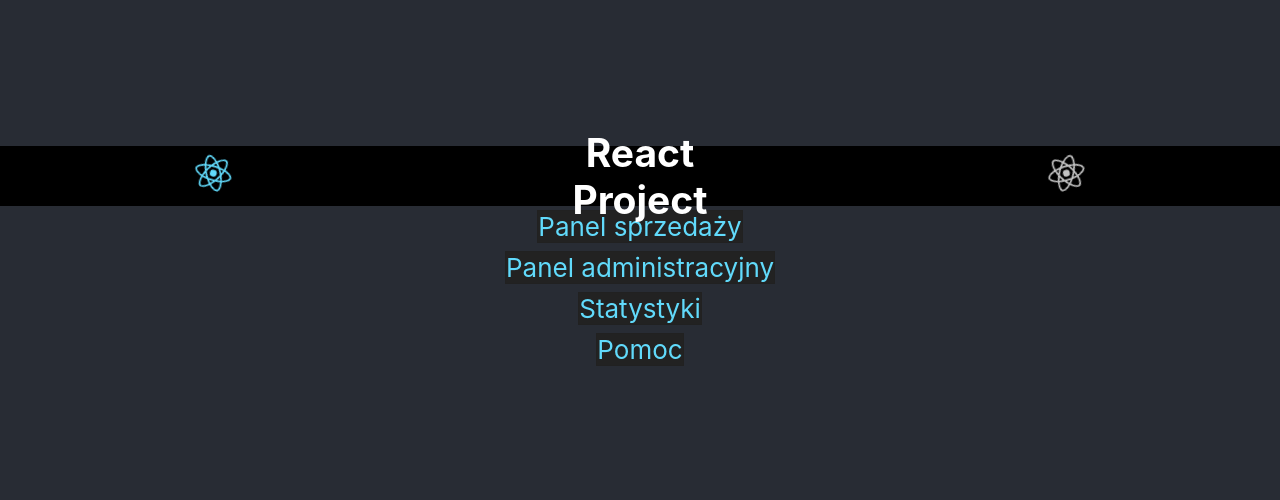
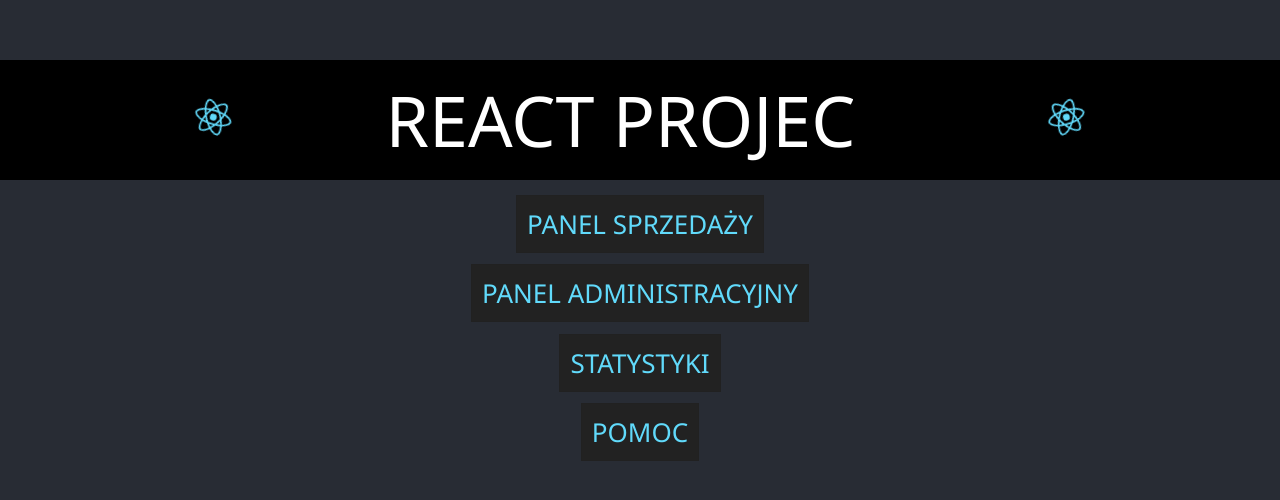
Before and after one commit to DJ-Chemik/Mercurius, a React (Create React App) app in the folder front/: page / in a window 1280 px wide. Shown: the part 142-642 px from the top of the page. Built offline with nearby package versions, Linux system fonts and the light colour scheme.

Commit message:
[RDT-5] Change the appearance of the main page

```diff
--- a/front/src/components/App/App.css
+++ b/front/src/components/App/App.css
@@ -28,6 +28,17 @@
   color: #61dafb;
 }
 
+.App-title {
+  /**background-color: greenyellow;**/
+  font-size: 70px;
+  font-family: Segoe UI;
+  font-weight: lighter;
+  width: 600px;
+  margin: 10px;
+  justify-content: center;
+}
+
+
 @keyframes App-logo-spin {
   from {
     transform: rotate(0deg);
--- a/front/src/components/App/MainPage/MainPage.tsx
+++ b/front/src/components/App/MainPage/MainPage.tsx
@@ -11,11 +11,11 @@
     <MainPageStyled >
       <Header />
       <RouteLink to={APP_PAGE.SALES}>
-        <Button title="Panel sprzedaży" />
+        <Button title="PANEL SPRZEDAŻY" />
       </RouteLink>
-      <Button title="Panel administracyjny" />
-      <Button title="Statystyki" />
-      <Button title="Pomoc" />
+      <Button title="PANEL ADMINISTRACYJNY" />
+      <Button title="STATYSTYKI" />
+      <Button title="POMOC" />
     </MainPageStyled>
   )
 }
--- a/front/src/components/App/SalesArea/SalesArea.tsx
+++ b/front/src/components/App/SalesArea/SalesArea.tsx
@@ -1,4 +1,5 @@
 import Button from "../../UI/Button/Button";
+import Header from "../../UI/Header/Header";
 import RouteLink from "../../UI/RouteLink/RouteLink.styled";
 import { APP_PAGE } from "../App";
 import { SalesAreaStyled } from "./SalesArea.styled";
--- a/front/src/components/UI/Button/Button.styled.ts
+++ b/front/src/components/UI/Button/Button.styled.ts
@@ -3,7 +3,11 @@
 export const ButtonWrapper = styled.div`
   background: #222;
   border: 1px solid #212121;
-  margin: 0.25rem;
+  margin: 0.35rem;
   cursor: pointer;
   color: #61dafb;
+  padding: 10px;
+  /*width: 25%;*/
+  font-family: Segoe UI;
+  font-weight: lighter;
 `;
--- a/front/src/components/UI/Header/Header.styled.ts
+++ b/front/src/components/UI/Header/Header.styled.ts
@@ -3,7 +3,8 @@
 export const MainPanel = styled.div`
   color: white;
   width: 100%;
-  height: 60px;
+  height: 120px;
+  margin: 10px;
 `
 
 export const PanelElement = styled.div`
@@ -39,6 +40,6 @@
 
 export const PanelImageRight = styled.img`
    width: 30%;
-   filter: grayscale(100%);
+   /**filter: grayscale(100%);**/
    animation: ${rotateRight} 10s linear infinite;
 `
--- a/front/src/components/UI/Header/Header.tsx
+++ b/front/src/components/UI/Header/Header.tsx
@@ -16,7 +16,7 @@
 
       <PanelElement>
         <PanelCenter>
-            <h1>React Project</h1>
+            <h1 className="App-title">REACT PROJECT</h1>
           </PanelCenter>
       </PanelElement>
 
```
